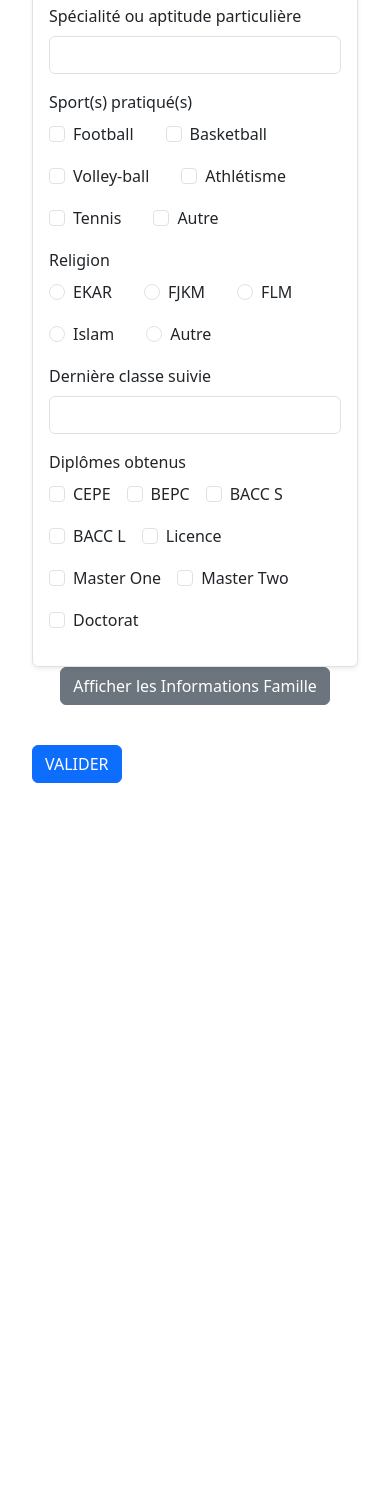
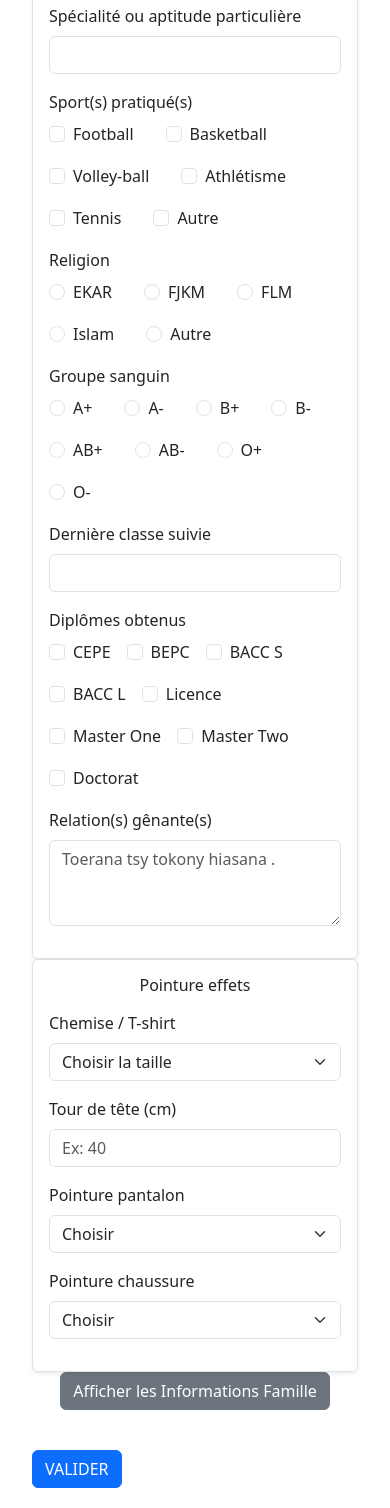
Before and after one commit to Thierry0342/gestionEleve, a React (Create React App) app: page /eleve in a window 390 px wide. Shown: the part 963-2471 px from the top of the page. Before the commit the page ends 1766 px from the top, so only its background shows below. Built offline with nearby package versions, Linux system fonts and the light colour scheme.

Commit message:
fin formulaire

```diff
--- a/src/pages/ElevePage/ElevePage.js
+++ b/src/pages/ElevePage/ElevePage.js
@@ -1,5 +1,4 @@
 import React, { useState } from 'react';
-import axios from 'axios'
 import 'bootstrap/dist/css/bootstrap.min.css';
 import eleveService from '../../services/eleveService';
 
@@ -25,6 +24,12 @@ const ElevePage = () => {
     religion:'',
     specialite:'',
     niveau:'',
+    groupeSanguin:'',
+    tailleChemise: "",
+    tourTete: "",
+    pointurePantalon: "",
+    pointureChaussure: "",
+    relationsGenantes: "",
     famille: {
       conjointe: { nom: '', prenom: '', adresse: '', phone: '' },
       pere: { nom: '', prenom: '', adresse: '', phone: '' },
@@ -259,7 +264,7 @@ const ElevePage = () => {
 
         <div className="row">
           {/* Colonne gauche : formulaire principal */}
-          <div className="col-md-8">
+          <div className="col-md-5">
             {/* Ligne 1 */}
 
             <  div className="row mb-3">
@@ -394,8 +399,8 @@ const ElevePage = () => {
                     className="form-check-input"
                     type="checkbox"
                     name="etatCivil"
-                    value="Célibataire"
-                    checked={formData.etatCivil === "Célibataire"}
+                    value="Celibataire"
+                    checked={formData.etatCivil === "Celibataire"}
                     onChange={() => setFormData({ ...formData, etatCivil: "Celibataire" })}
                   />
                   <label className="form-check-label">
@@ -408,8 +413,8 @@ const ElevePage = () => {
                     className="form-check-input"
                     type="checkbox"
                     name="etatCivil"
-                    value="Marié(e)"
-                    checked={formData.etatCivil === "Marié(e)"}
+                    value="Marie"
+                    checked={formData.etatCivil === "Marie"}
                     onChange={() => setFormData({ ...formData, etatCivil: "Marie" })}
                   />
                   <label className="form-check-label">
@@ -422,8 +427,8 @@ const ElevePage = () => {
                     className="form-check-input"
                     type="checkbox"
                     name="etatCivil"
-                    value="Divorcé(e)"
-                    checked={formData.etatCivil === "Divorcé(e)"}
+                    value="Divorce"
+                    checked={formData.etatCivil === "Divorce"}
                     onChange={() => setFormData({ ...formData, etatCivil: "Divorce" })}
                   />
                   <label className="form-check-label">
@@ -494,7 +499,7 @@ const ElevePage = () => {
 
 
             </div>
-            <div className="col-md-4">
+            <div className="col-md-5">
   <div className="card shadow-sm border rounded p-3">
     <h5 className="card-title mb-3">Informations supplémentaires</h5>
 
@@ -558,6 +563,26 @@ const ElevePage = () => {
       ))}
     </div>
     </div>
+      {/* groupe saguin */}
+
+    <div className="mb-3">
+  <label className="form-label">Groupe sanguin</label>
+  <div className="d-flex flex-wrap gap-3">
+    {["A+", "A-", "B+", "B-", "AB+", "AB-", "O+", "O-"].map((groupeSanguin) => (
+      <div className="form-check form-check-inline" key={groupeSanguin}>
+        <input
+          className="form-check-input"
+          type="radio"
+          name="groupeSanguin"
+          value={groupeSanguin}
+          checked={formData.groupeSanguin === groupeSanguin}
+          onChange={handleChange}
+        />
+        <label className="form-check-label">{groupeSanguin}</label>
+      </div>
+    ))}
+  </div>
+</div>
 
     {/* Niveau d’étude */}
     <div className="mb-3">
@@ -619,11 +644,107 @@ const ElevePage = () => {
         }
       />
     </div>
+
   )
 )}
 
+<div className="mb-3">
+  <label className="form-label">Relation(s) gênante(s)</label>
+  <textarea
+    className="form-control"
+    name="relationsGenantes"
+    rows="3"
+    placeholder="Toerana tsy tokony hiasana ."
+    value={formData.relationsGenantes}
+    onChange={handleChange}
+  ></textarea>
+</div>
+
+
+
+
+  </div>
+
+
+
+
+
+</div>
+{/* section droite*/}
+
+<div className="col-md-2">
+  <div className="card shadow-sm border rounded p-3">
+    <h6 className="mb-3 text-center">Pointure effets</h6>
+
+    {/* Chemise / T-shirt */}
+    <div className="mb-3">
+      <label className="form-label">Chemise / T-shirt</label>
+      <select
+        className="form-select"
+        name="tailleChemise"
+        value={formData.tailleChemise}
+        onChange={handleChange}
+      >
+        <option value="">Choisir la taille</option>
+        <option value="XS">XS</option>
+        <option value="S">S</option>
+        <option value="M">M</option>
+        <option value="L">L</option>
+        <option value="XL">XL</option>
+        <option value="XXL">XXL</option>
+      </select>
+    </div>
+
+    {/* Tour de tête */}
+    <div className="mb-3">
+      <label className="form-label">Tour de tête (cm)</label>
+      <input
+        type="number"
+        className="form-control"
+        name="tourTete"
+        value={formData.tourTete}
+        onChange={handleChange}
+        min="28"
+        max="60"
+        placeholder="Ex: 40"
+      />
+    </div>
+
+    {/* Pantalon */}
+    <div className="mb-3">
+      <label className="form-label">Pointure pantalon</label>
+      <select
+        className="form-select"
+        name="pointurePantalon"
+        value={formData.pointurePantalon}
+        onChange={handleChange}
+      >
+        <option value="">Choisir</option>
+        {[28,30,34, 36, 38, 40, 42, 44, 46, 48, 50].map((taille) => (
+          <option key={taille} value={taille}>{taille}</option>
+        ))}
+      </select>
+    </div>
+
+    {/* Chaussure */}
+    <div className="mb-3">
+      <label className="form-label">Pointure chaussure</label>
+      <select
+        className="form-select"
+        name="pointureChaussure"
+        value={formData.pointureChaussure}
+        onChange={handleChange}
+      >
+        <option value="">Choisir</option>
+        {[30,34,36, 37, 38, 39, 40, 41, 42, 43, 44, 45, 46,47,48,49,50].map((taille) => (
+          <option key={taille} value={taille}>{taille}</option>
+        ))}
+      </select>
+    </div>
   </div>
 </div>
+
+
 
         </div>
 
@@ -725,7 +846,7 @@ const ElevePage = () => {
                 <label className="form-label">Nom et Prénom mére</label>
                 <input
                   type="text"
-                  name="famille.mére.nom"
+                  name="famille.mere.nom"
                   className="form-control"
                   value={formData.famille.mere.nom}
                   onChange={handleChange}
```
